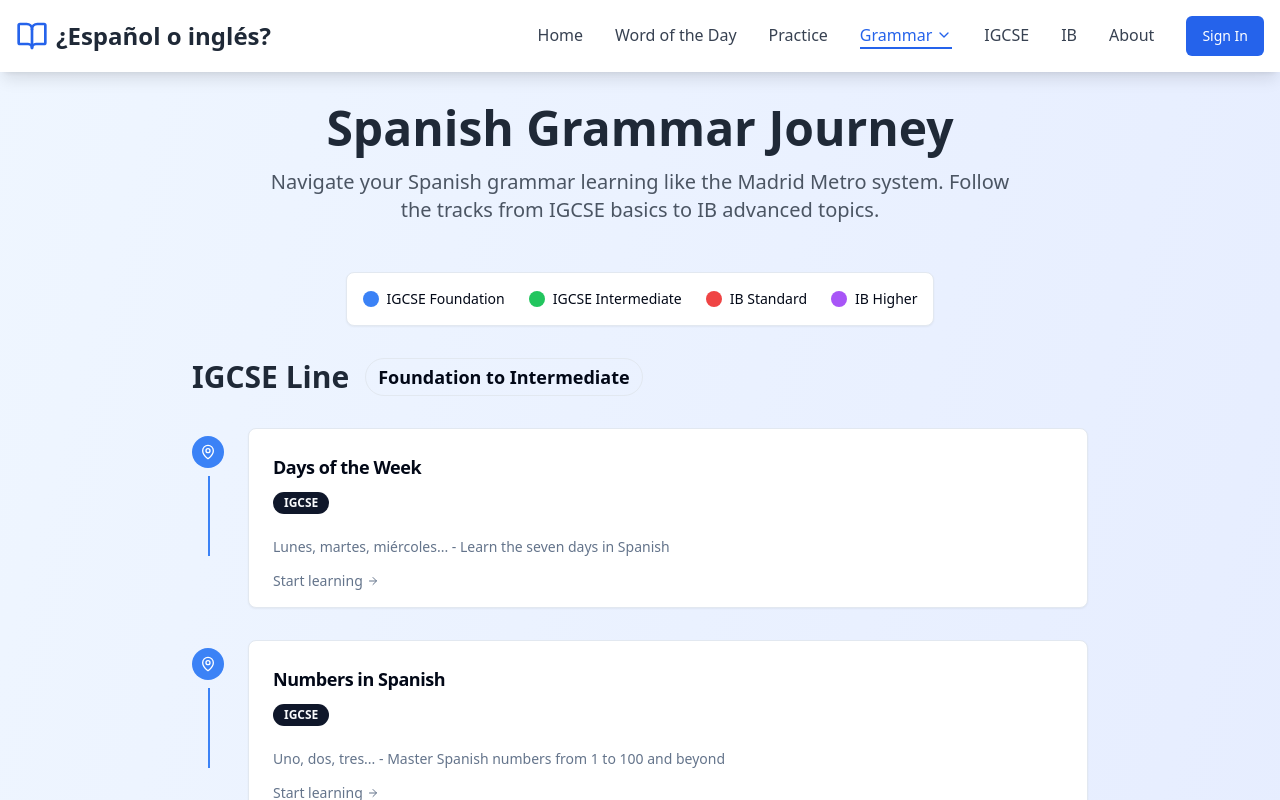
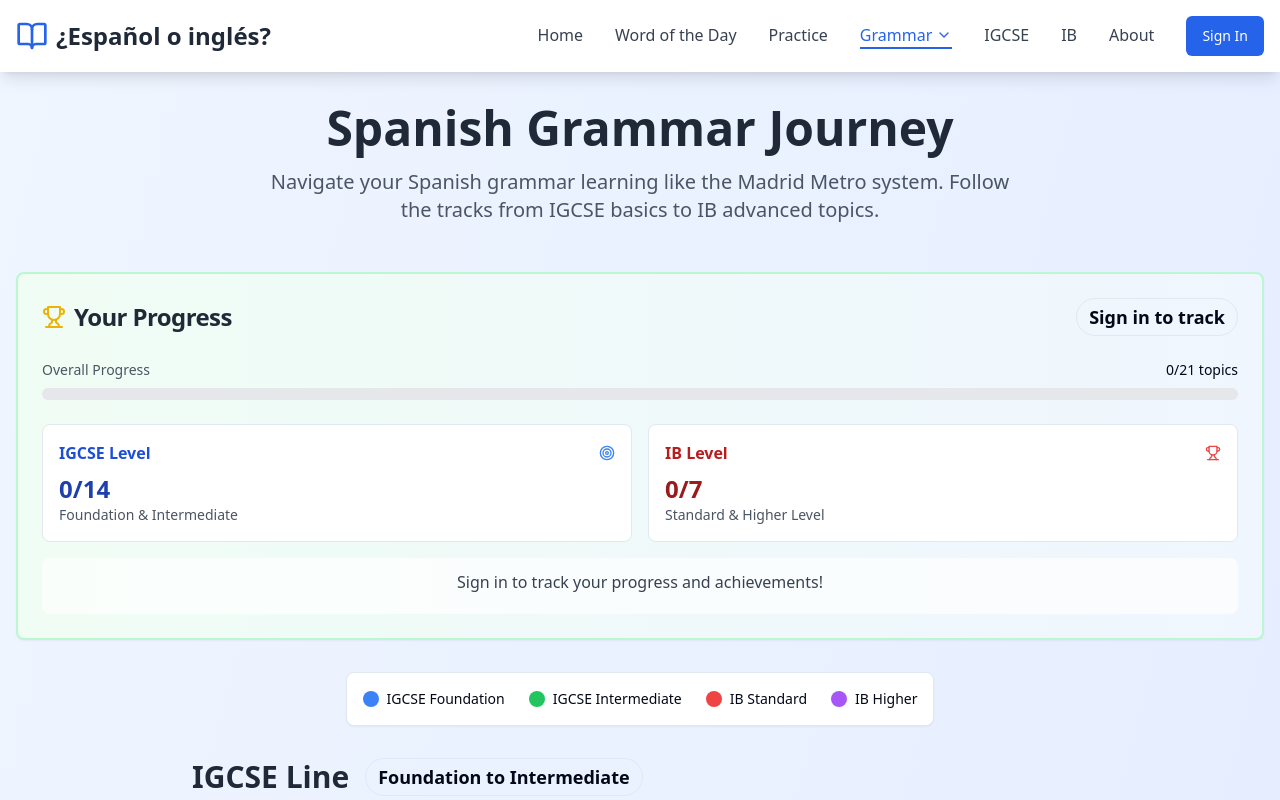
Before and after one commit to PranavGBayari/Spanish-website, a React (Vite) app: page /grammar in a window 1280 px wide. Shown: the top 800 px of the page. Built offline with nearby package versions, Linux system fonts and the light colour scheme.

Commit message:
progress alayws shows

```diff
--- a/src/components/ProgressTracker.tsx
+++ b/src/components/ProgressTracker.tsx
@@ -18,9 +18,6 @@ interface ProgressTrackerProps {
 const ProgressTracker = ({ igcseTopics, ibTopics }: ProgressTrackerProps) => {
   const { summary, isTopicCompleted, loading, hasUser } = useUserProgress();
 
-  if (!hasUser) {
-    return null; // Don't show progress tracker for non-authenticated users
-  }
 
   if (loading) {
     return (
@@ -34,11 +31,25 @@ const ProgressTracker = ({ igcseTopics, ibTopics }: ProgressTrackerProps) => {
   }
 
   const allTopics = [...igcseTopics, ...ibTopics];
-  const igcseCompleted = igcseTopics.filter(t => isTopicCompleted(t.id, t.type)).length;
-  const ibCompleted = ibTopics.filter(t => isTopicCompleted(t.id, t.type)).length;
-  const totalCompleted = igcseCompleted + ibCompleted;
-  const totalTopics = allTopics.length;
-  const progressPercentage = totalTopics > 0 ? Math.round((totalCompleted / totalTopics) * 100) : 0;
+  let igcseCompleted = 0;
+  let ibCompleted = 0;
+  let totalCompleted = 0;
+  let progressPercentage = 0;
+  let totalTopics = allTopics.length;
+
+  if (hasUser) {
+    // Calculate completed topics live
+    igcseCompleted = igcseTopics.filter(t => isTopicCompleted(t.id, t.type)).length;
+    ibCompleted = ibTopics.filter(t => isTopicCompleted(t.id, t.type)).length;
+    totalCompleted = igcseCompleted + ibCompleted;
+    progressPercentage = totalTopics > 0 ? Math.round((totalCompleted / totalTopics) * 100) : 0;
+  } else {
+    // For guests, show zero progress
+    igcseCompleted = 0;
+    ibCompleted = 0;
+    totalCompleted = 0;
+    progressPercentage = 0;
+  }
 
   return (
     <Card className="mb-8 bg-gradient-to-r from-green-50 to-blue-50 border-2 border-green-200">
@@ -49,7 +60,7 @@ const ProgressTracker = ({ igcseTopics, ibTopics }: ProgressTrackerProps) => {
             Your Progress
           </CardTitle>
           <Badge variant="outline" className="text-lg px-3 py-1">
-            {progressPercentage}% Complete
+            {hasUser ? `${progressPercentage}% Complete` : 'Sign in to track'}
           </Badge>
         </div>
       </CardHeader>
@@ -59,8 +70,8 @@ const ProgressTracker = ({ igcseTopics, ibTopics }: ProgressTrackerProps) => {
           <div className="flex items-center justify-between mb-2">
             <span className="text-sm text-gray-600">Overall Progress</span>
             <div className="flex items-center gap-4">
-              <span className="text-sm font-medium">{totalCompleted}/{totalTopics} topics</span>
-              {summary?.average_rating && (
+              <span className="text-sm font-medium">{hasUser ? `${totalCompleted}/${totalTopics} topics` : `0/${totalTopics} topics`}</span>
+              {hasUser && summary?.average_rating && (
                 <div className="flex items-center gap-1 text-sm text-yellow-600">
                   <Star className="w-4 h-4 fill-yellow-400" />
                   <span>{summary.average_rating}/5</span>
@@ -70,8 +81,8 @@ const ProgressTracker = ({ igcseTopics, ibTopics }: ProgressTrackerProps) => {
           </div>
           <div className="w-full bg-gray-200 rounded-full h-3">
             <div
-              className="bg-gradient-to-r from-green-500 to-blue-500 h-3 rounded-full transition-all duration-500"
-              style={{ width: `${progressPercentage}%` }}
+              className={`h-3 rounded-full transition-all duration-500 ${hasUser ? 'bg-gradient-to-r from-green-500 to-blue-500' : 'bg-gray-400'}`}
+              style={{ width: hasUser ? `${progressPercentage}%` : '0%' }}
             ></div>
           </div>
         </div>
@@ -83,7 +94,7 @@ const ProgressTracker = ({ igcseTopics, ibTopics }: ProgressTrackerProps) => {
               <h3 className="font-semibold text-blue-700">IGCSE Level</h3>
               <Target className="w-4 h-4 text-blue-500" />
             </div>
-            <p className="text-2xl font-bold text-blue-800">{igcseCompleted}/{igcseTopics.length}</p>
+            <p className="text-2xl font-bold text-blue-800">{hasUser ? igcseCompleted : 0}/{igcseTopics.length}</p>
             <p className="text-sm text-gray-600">Foundation & Intermediate</p>
           </div>
 
@@ -92,13 +103,13 @@ const ProgressTracker = ({ igcseTopics, ibTopics }: ProgressTrackerProps) => {
               <h3 className="font-semibold text-red-700">IB Level</h3>
               <Trophy className="w-4 h-4 text-red-500" />
             </div>
-            <p className="text-2xl font-bold text-red-800">{ibCompleted}/{ibTopics.length}</p>
+            <p className="text-2xl font-bold text-red-800">{hasUser ? ibCompleted : 0}/{ibTopics.length}</p>
             <p className="text-sm text-gray-600">Standard & Higher Level</p>
           </div>
         </div>
 
         {/* Recent Completions */}
-        {summary && (summary.grammar_completed > 0 || summary.tense_completed > 0) && (
+        {hasUser && summary && (summary.grammar_completed > 0 || summary.tense_completed > 0) && (
           <div className="mt-4 p-3 bg-white/70 rounded-lg">
             <h4 className="font-medium text-gray-700 mb-2">Your Achievements</h4>
             <div className="flex flex-wrap gap-2">
@@ -120,6 +131,13 @@ const ProgressTracker = ({ igcseTopics, ibTopics }: ProgressTrackerProps) => {
             </div>
           </div>
         )}
+
+        {/* Placeholder for guests */}
+        {!hasUser && (
+          <div className="mt-4 p-3 bg-white/70 rounded-lg text-center">
+            <h4 className="font-medium text-gray-700 mb-2">Sign in to track your progress and achievements!</h4>
+          </div>
+        )}
       </CardContent>
     </Card>
   );
```
